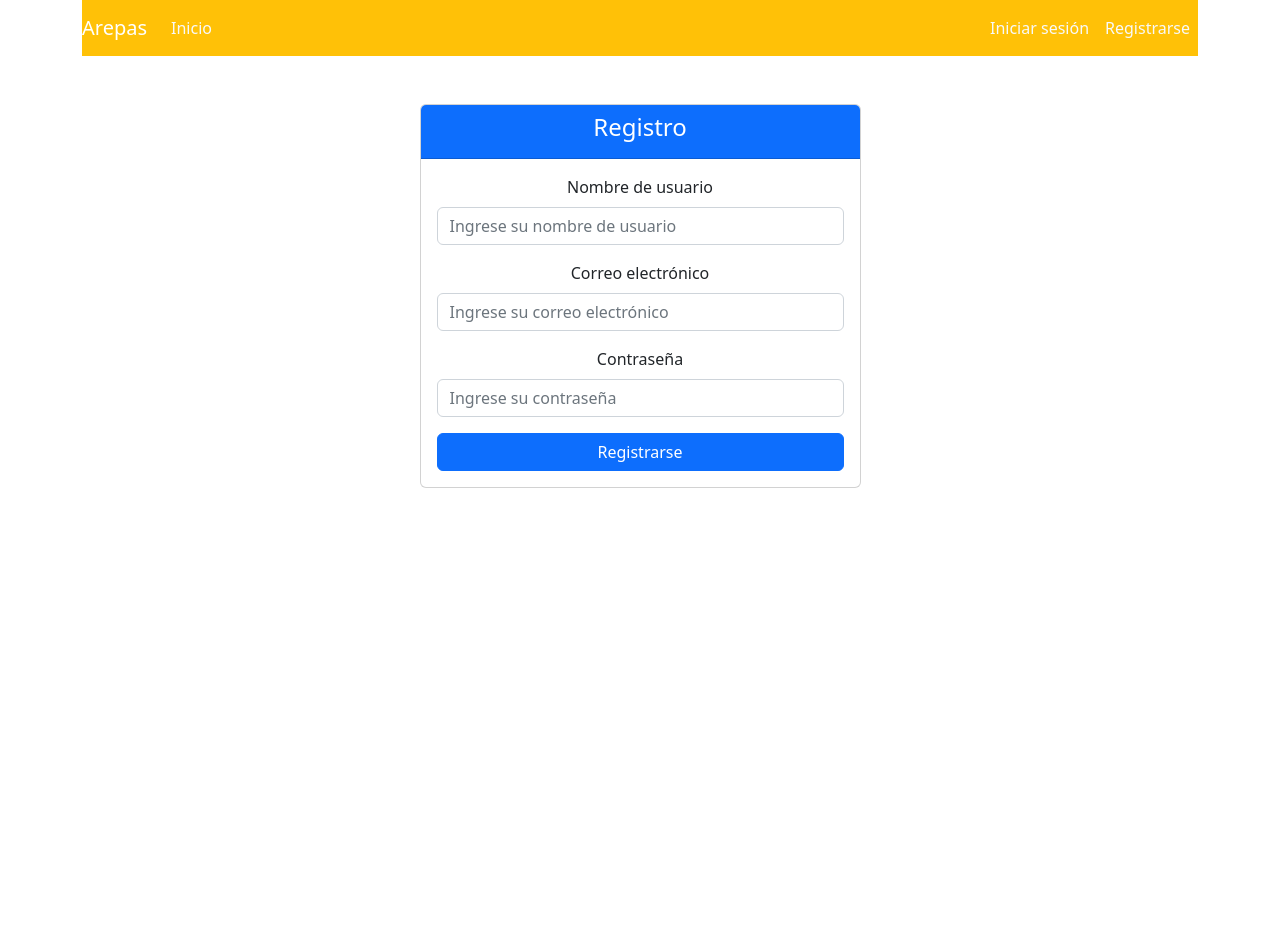
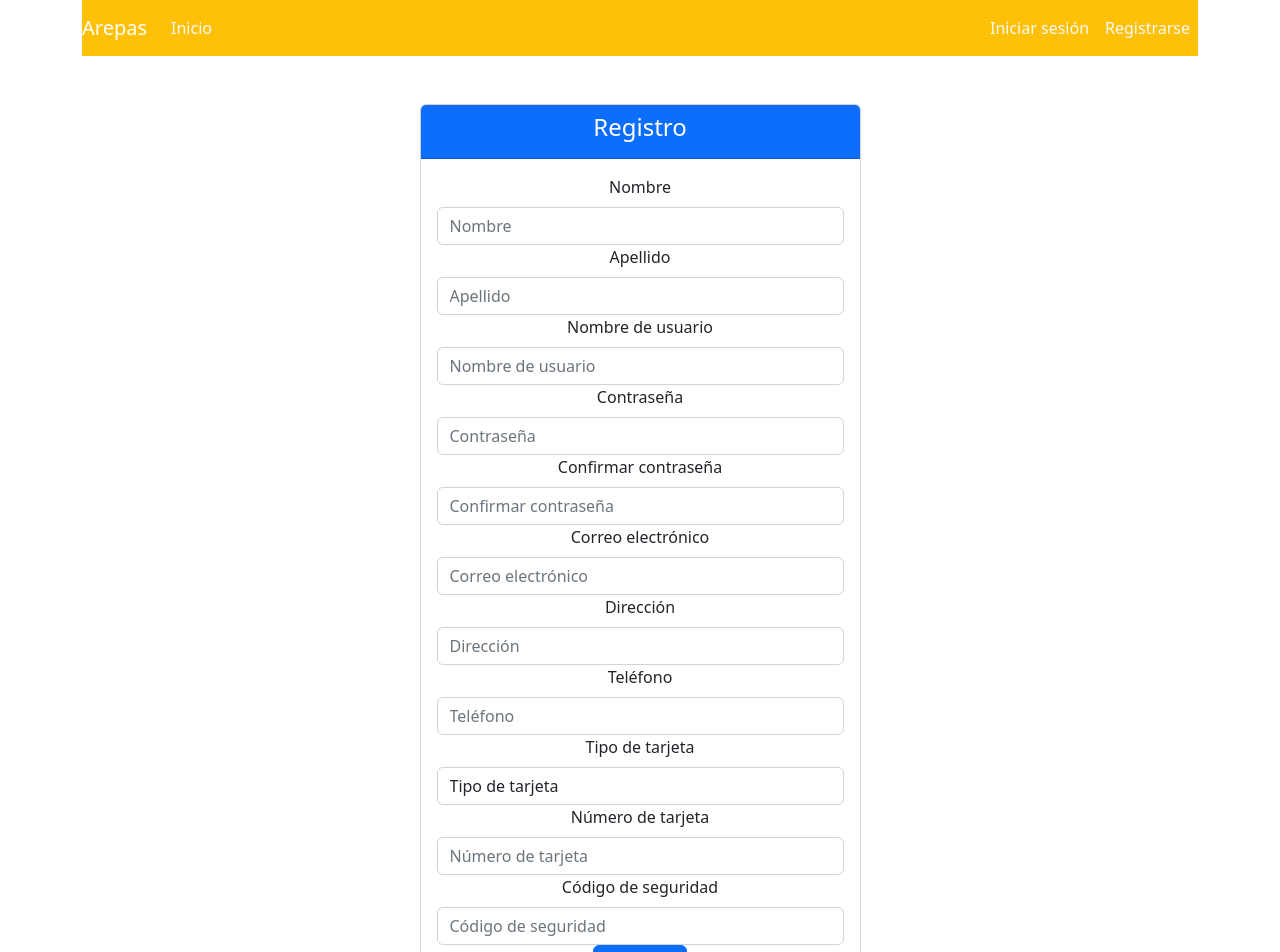
Before and after one commit to Itsmynool/ProyectoWeb, a React (Create React App) app in the folder ArepasApp/: page /Register in a window 1280 px wide. Shown: the top 952 px of the page. Before the commit the page ends 800 px from the top, so only its background shows below. Built offline with nearby package versions, Linux system fonts and the light colour scheme.

Commit message:
Register y Login, bien melo
Falta que de alguna manera pasemos el Id del usuario que se logueó para que en caso de que el quiera separar en el carrito, se guarde el identificador en el json tanto de la arepas como el de el usuario

```diff
--- a/ArepasApp/package.json
+++ b/ArepasApp/package.json
@@ -8,12 +8,14 @@
     "@testing-library/user-event": "^13.5.0",
     "axios": "^1.4.0",
     "bootstrap": "^5.2.3",
+    "json-server": "^0.17.3",
     "react": "^18.2.0",
     "react-bootstrap": "^2.7.4",
     "react-bootstrap-icons": "^1.10.3",
     "react-dom": "^18.2.0",
-    "react-router-dom": "^6.11.1",
+    "react-router-dom": "^6.11.2",
     "react-scripts": "^5.0.1",
+    "react-toastify": "^9.1.3",
     "reactstrap": "^9.1.10",
     "web-vitals": "^2.1.4"
   },
--- a/ArepasApp/src/App.js
+++ b/ArepasApp/src/App.js
@@ -1,7 +1,6 @@
 import React from 'react';
 import './App.css';
 import 'bootstrap/dist/css/bootstrap.min.css';
-import { Container, Navbar, Nav } from 'react-bootstrap';
 import { BrowserRouter as Router, Routes, Route } from 'react-router-dom';
 import { Layout } from './Layout';
 import { NoMatch } from './components/NoMatch';
--- a/ArepasApp/src/Views/Login.js
+++ b/ArepasApp/src/Views/Login.js
@@ -1,8 +1,53 @@
-import React from 'react';
+import React, { useState } from 'react';
 import { Container, Row, Col, Card, Form, Button } from 'react-bootstrap';
-import { Link } from 'react-router-dom';
+import { Link, useNavigate } from 'react-router-dom';
+import { toast } from 'react-toastify';
 
-export const Login = () => (
+export const Login = () => {
+  const [username, setUsername] = useState('');
+  const [password, setPassword] = useState('');
+  const navigate = useNavigate(); // Importa useNavigate para la redirección
+
+  const proceedLogin = (e) => {
+    e.preventDefault();
+    if (validate()) {
+      fetch('http://localhost:8000/users?username=' + username)
+        .then((res) => res.json())
+        .then((resp) => {
+          if (resp.length === 0) {
+            toast.error('Por favor ingresa un usuario válido');
+          } else {
+            const user = resp[0];
+            if (user.password === password && user.username === username) {
+              toast.success('Inicio de sesión exitoso');
+              navigate('/home'); // Redirecciona al "Home"
+            } else {
+              toast.error('Credenciales incorrectas');
+            }
+          }
+        })
+        .catch((err) => {
+          toast.error('Inicio de sesión fallido');
+        });
+    }
+  };
+
+  const validate = () => {
+    let result = true;
+
+    if (username === '' || username === null) {
+      result = false;
+      toast.warning('Por favor ingresa un nombre de usuario');
+    }
+    if (password === '' || password === null) {
+      result = false;
+      toast.warning('Por favor ingresa una contraseña');
+    }
+
+    return result;
+  };
+
+  return (
     <Container className="my-5">
       <Row className="justify-content-center">
         <Col md={6} lg={5}>
@@ -11,25 +56,46 @@ export const Login = () => (
               <h4>Iniciar sesión</h4>
             </Card.Header>
             <Card.Body>
-            <Form>
-              <Form.Group className="mb-3" controlId="email">
-                <Form.Label>Correo electrónico</Form.Label>
-                <Form.Control type="email" name="email" required placeholder="Ingrese su correo electrónico" />
+              <Form onSubmit={proceedLogin}>
+                <Form.Group className="mb-3" controlId="username">
+                  <Form.Label>Nombre de usuario</Form.Label>
+                  <Form.Control
+                    type="text"
+                    name="username"
+                    required
+                    placeholder="Ingrese su nombre de usuario"
+                    value={username}
+                    onChange={(e) => setUsername(e.target.value)}
+                  />
                 </Form.Group>
                 <Form.Group className="mb-3" controlId="password">
                   <Form.Label>Contraseña</Form.Label>
-                <Form.Control type="password" name="password" required placeholder="Ingrese su contraseña" />
+                  <Form.Control
+                    type="password"
+                    name="password"
+                    required
+                    placeholder="Ingrese su contraseña"
+                    value={password}
+                    onChange={(e) => setPassword(e.target.value)}
+                  />
                 </Form.Group>
                 <div className="d-grid">
-                <Button variant="primary" type="submit">Ingresar</Button>
+                  <Button variant="primary" type="submit">
+                    Ingresar
+                  </Button>
                 </div>
                 </Form>
                   </Card.Body>
                   <Card.Footer className="text-center">
-            <p>No tienes cuenta? <Link to="/register">Regístrate</Link></p>
+                    <p>
+                      No tienes cuenta? <Link to="/register">Regístrate</Link>
+                    </p>
                   </Card.Footer>
                   </Card>
                   </Col>
                   </Row>
                   </Container>
-);
+                    ) ;
+                };
+
+export default Login;
--- a/ArepasApp/src/Views/Register.js
+++ b/ArepasApp/src/Views/Register.js
@@ -1,8 +1,69 @@
-import React from 'react';
-import { Container, Row, Col, Card, Form, Button } from 'react-bootstrap';
+import React, { useState } from 'react';
+import { Form, Button, Container, Row, Col, Card } from 'react-bootstrap';
 
-export const Register = () => (
-  <Container className="my-5">
+export const Register = () => {
+  const [firstName, setFirstName] = useState('');
+  const [lastName, setLastName] = useState('');
+  const [username, setUsername] = useState('');
+  const [password, setPassword] = useState('');
+  const [confirmPassword, setConfirmPassword] = useState('');
+  const [email, setEmail] = useState('');
+  const [address, setAddress] = useState('');
+  const [phone, setPhone] = useState('');
+  const [cardType, setCardType] = useState('');
+  const [cardNumber, setCardNumber] = useState('');
+  const [securityCode, setSecurityCode] = useState('');
+  const [success, setSuccess] = useState(false);
+
+  const handleRegister = () => {
+    if (firstName && lastName && username && password && confirmPassword && email && address && phone) {
+      const newUser = {
+        id: null,
+        firstName,
+        lastName,
+        username,
+        password,
+        email,
+        address,
+        phone,
+        paymentMethod: {
+          cardType: cardType || '',
+          cardNumber: cardNumber || '',
+          securityCode: securityCode || ''
+        }
+      };
+
+      fetch('http://localhost:8000/users', {
+        method: 'POST',
+        headers: {
+          'Content-Type': 'application/json'
+        },
+        body: JSON.stringify(newUser)
+      })
+        .then(response => response.json())
+        .then(data => {
+          console.log('Registro exitoso');
+          setSuccess(true);
+          setFirstName('');
+          setLastName('');
+          setUsername('');
+          setPassword('');
+          setConfirmPassword('');
+          setEmail('');
+          setAddress('');
+          setPhone('');
+          setCardType('');
+          setCardNumber('');
+          setSecurityCode('');
+        })
+        .catch(error => {
+          console.log('Error al registrar:', error);
+        });
+    }
+  };
+
+  return (
+    <Container className="my-5">
     <Row className="justify-content-center">
       <Col md={6} lg={5}>
         <Card>
@@ -10,26 +71,140 @@ export const Register = () => (
             <h4>Registro</h4>
           </Card.Header>
           <Card.Body>
+            {success && <p>Registro exitoso. Por favor, inicie sesión.</p>}
             <Form>
-              <Form.Group className="mb-3" controlId="name">
+              <Form.Group controlId="firstName">
+                <Form.Label>Nombre</Form.Label>
+                <Form.Control
+                  type="text"
+                  placeholder="Nombre"
+                  value={firstName}
+                  onChange={(e) => setFirstName(e.target.value)}
+                  required
+                />
+              </Form.Group>
+
+              <Form.Group controlId="lastName">
+                <Form.Label>Apellido</Form.Label>
+                <Form.Control
+                  type="text"
+                  placeholder="Apellido"
+                  value={lastName}
+                  onChange={(e) => setLastName(e.target.value)}
+                  required
+                />
+              </Form.Group>
+
+              <Form.Group controlId="username">
                 <Form.Label>Nombre de usuario</Form.Label>
-                <Form.Control type="text" name="name" required placeholder="Ingrese su nombre de usuario" />
+                <Form.Control
+                  type="text"
+                  placeholder="Nombre de usuario"
+                  value={username}
+                  onChange={(e) => setUsername(e.target.value)}
+                  required
+                />
               </Form.Group>
-              <Form.Group className="mb-3" controlId="email">
+
+              <Form.Group controlId="password">
+                <Form.Label>Contraseña</Form.Label>
+                <Form.Control
+                  type="password"
+                  placeholder="Contraseña"
+                  value={password}
+                  onChange={(e) => setPassword(e.target.value)}
+                  required
+                />
+              </Form.Group>
+
+              <Form.Group controlId="confirmPassword">
+                <Form.Label>Confirmar contraseña</Form.Label>
+                <Form.Control
+                  type="password"
+                  placeholder="Confirmar contraseña"
+                  value={confirmPassword}
+                  onChange={(e) => setConfirmPassword(e.target.value)}
+                  required
+                />
+              </Form.Group>
+
+              <Form.Group controlId="email">
                 <Form.Label>Correo electrónico</Form.Label>
-                <Form.Control type="email" name="email" required placeholder="Ingrese su correo electrónico" />
+                <Form.Control
+                  type="email"
+                  placeholder="Correo electrónico"
+                  value={email}
+                  onChange={(e) => setEmail(e.target.value)}
+                  required
+                />
               </Form.Group>
-              <Form.Group className="mb-3" controlId="password">
-                <Form.Label>Contraseña</Form.Label>
-                <Form.Control type="password" name="password" required placeholder="Ingrese su contraseña" />
+
+              <Form.Group controlId="address">
+                <Form.Label>Dirección</Form.Label>
+                <Form.Control
+                  type="text"
+                  placeholder="Dirección"
+                  value={address}
+                  onChange={(e) => setAddress(e.target.value)}
+                  required
+                />
               </Form.Group>
-              <div className="d-grid">
-                <Button variant="primary" type="submit">Registrarse</Button>
-              </div>
+
+              <Form.Group controlId="phone">
+                <Form.Label>Teléfono</Form.Label>
+                <Form.Control
+                  type="text"
+                  placeholder="Teléfono"
+                  value={phone}
+                  onChange={(e) => setPhone(e.target.value)}
+                  required
+                />
+              </Form.Group>
+
+              <Form.Group controlId="cardType">
+                <Form.Label>Tipo de tarjeta</Form.Label>
+                <Form.Control
+                  as="select"
+                  value={cardType}
+                  onChange={(e) => setCardType(e.target.value)}
+                >
+                  <option value="">Tipo de tarjeta</option>
+                  <option value="Visa">Visa</option>
+                  <option value="Mastercard">Mastercard</option>
+                  <option value="American Express">American Express</option>
+                </Form.Control>
+              </Form.Group>
+
+              <Form.Group controlId="cardNumber">
+                <Form.Label>Número de tarjeta</Form.Label>
+                <Form.Control
+                  type="text"
+                  placeholder="Número de tarjeta"
+                  value={cardNumber}
+                  onChange={(e) => setCardNumber(e.target.value)}
+                />
+              </Form.Group>
+
+              <Form.Group controlId="securityCode">
+                <Form.Label>Código de seguridad</Form.Label>
+                <Form.Control
+                  type="text"
+                  placeholder="Código de seguridad"
+                  value={securityCode}
+                  onChange={(e) => setSecurityCode(e.target.value)}
+                />
+              </Form.Group>
+
+              <Button variant="primary" onClick={handleRegister}>
+                Registrar
+              </Button>
             </Form>
           </Card.Body>
         </Card>
       </Col>
     </Row>
-  </Container>
-);
+    </Container>
+  );
+};
+
+export default Register;
```
Also changed, not shown: ArepasApp/db.json (added, +19 -0 lines), 1 other file (tests, documents, lock files or other folders). Lines whose indentation alone changed are shown as unchanged.
